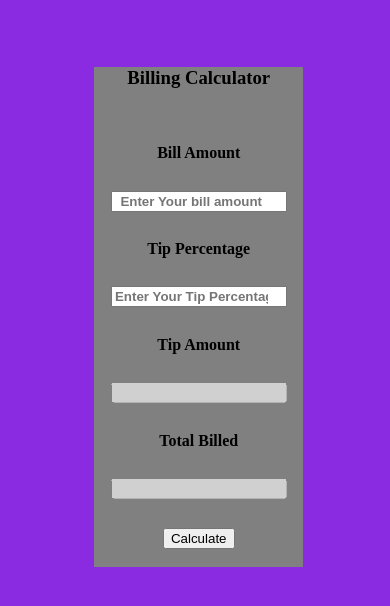
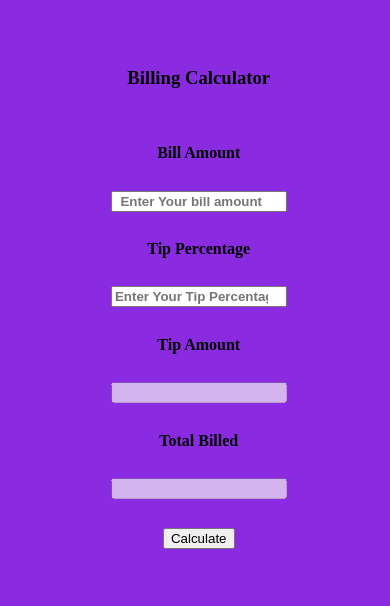
Before and after one commit to mnomanmnasir/BillingSystem, a plain HTML site: page index.html in a window 390 px wide. Drawn offline with Linux system fonts and the light colour scheme.

Commit message:
Add files via upload

```diff
--- a/style.css
+++ b/style.css
@@ -61,7 +61,7 @@ body{
     text-align: center;
     margin: 13% 10% 5px 24%;
     width: 46%;
-    background-color: gray;
+    /* background-color: gray; */
 
     }
 
```
